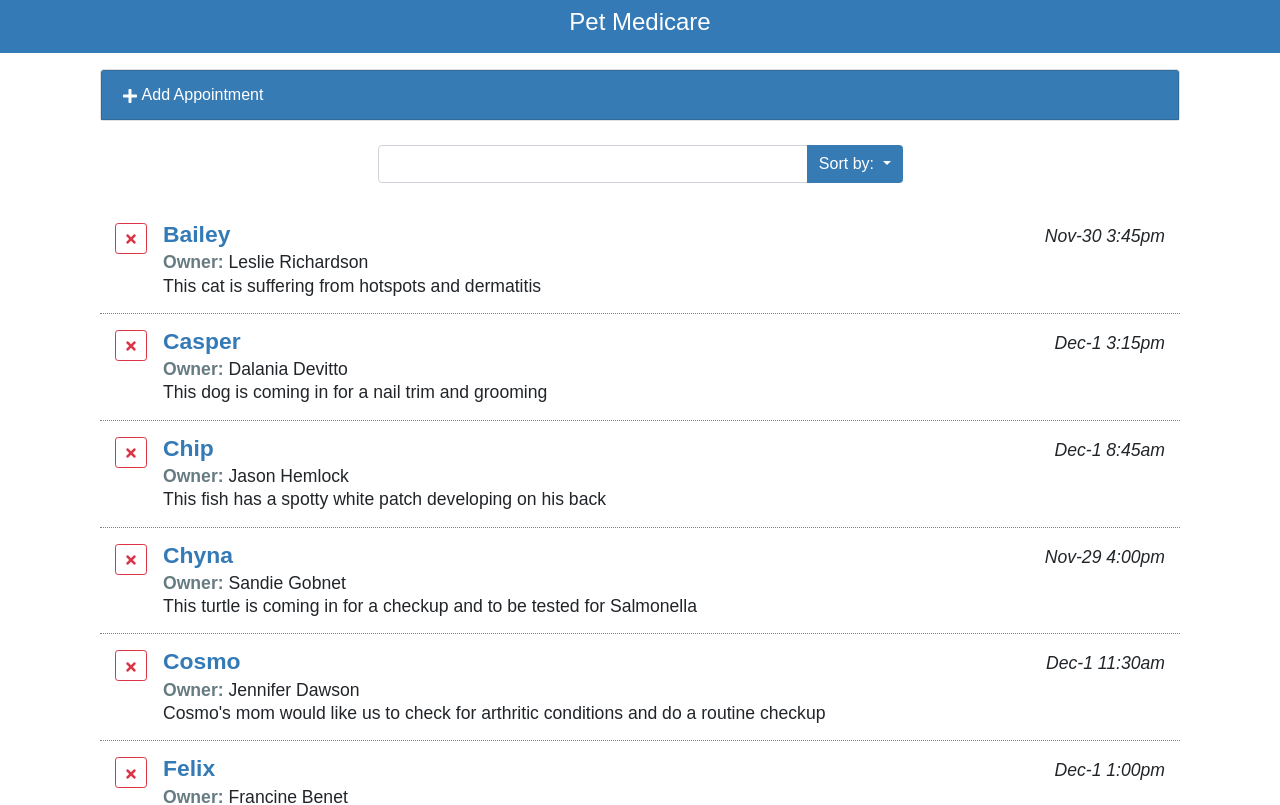
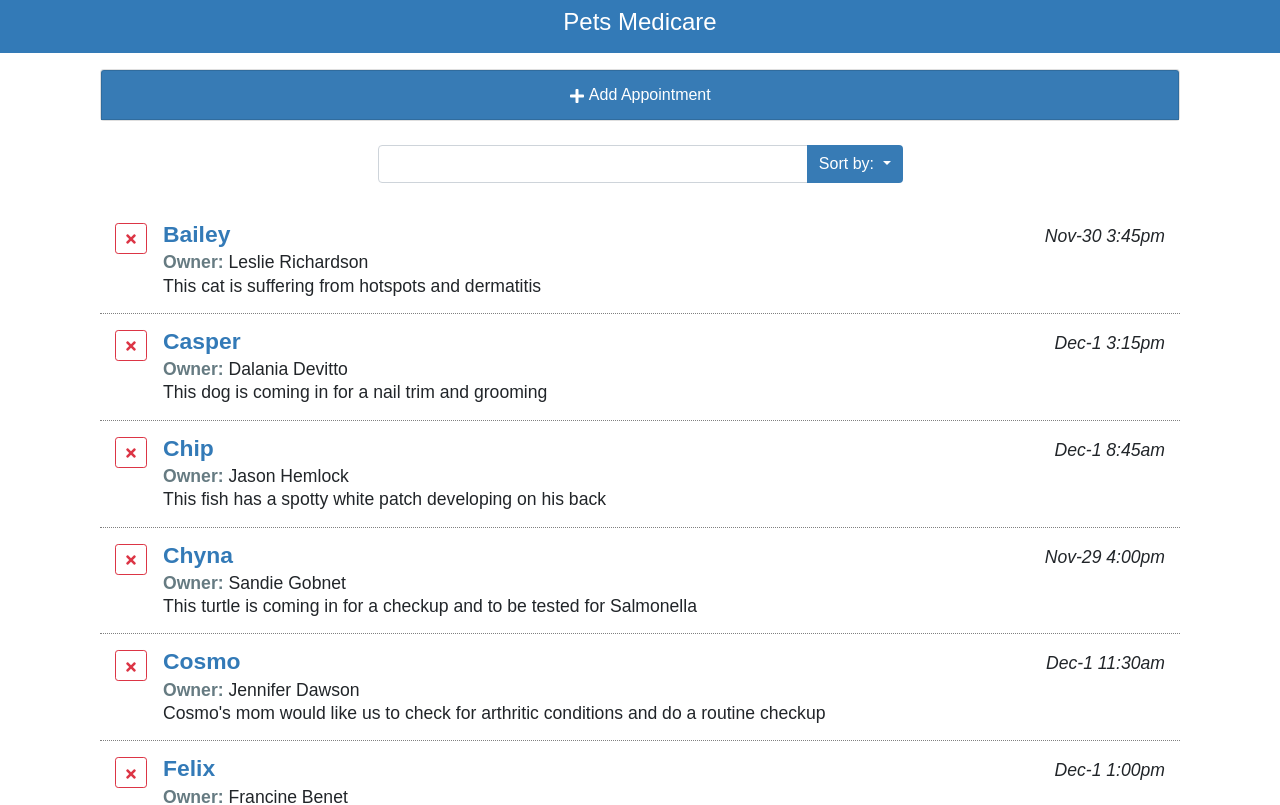
Before and after one commit to icebox827/appointments-manager, a React (Create React App) app: page / in a window 1280 px wide. Shown: the top 805 px of the page. Built offline with nearby package versions, Linux system fonts and the light colour scheme; a web font is replaced by a local one.

Commit message:
Center the add appointment text

```diff
--- a/public/index.html
+++ b/public/index.html
@@ -31,7 +31,7 @@
   <body>
     <noscript>You need to enable JavaScript to run this app.</noscript>
     <header class="container text-white">
-      <h4 class="py-2 text-center">Pet Medicare</h4>
+      <h4 class="py-2 text-center">Pets Medicare</h4>
     </header>
 
     <div id="root"></div>
--- a/src/components/AddAppointments.js
+++ b/src/components/AddAppointments.js
@@ -52,7 +52,7 @@ class AddAppointments extends Component {
       <div className={
         'card textcenter mt-3 ' + (this.props.formDisplay ? '' : 'add-appointment')
       }>
-        <div className="apt-addheading card-header bg-primary text-white" onClick={this.props.toggleForm}>
+        <div className="apt-addheading card-header bg-primary text-white text-center" onClick={this.props.toggleForm}>
           <FaPlus /> Add Appointment
         </div>
 
```
